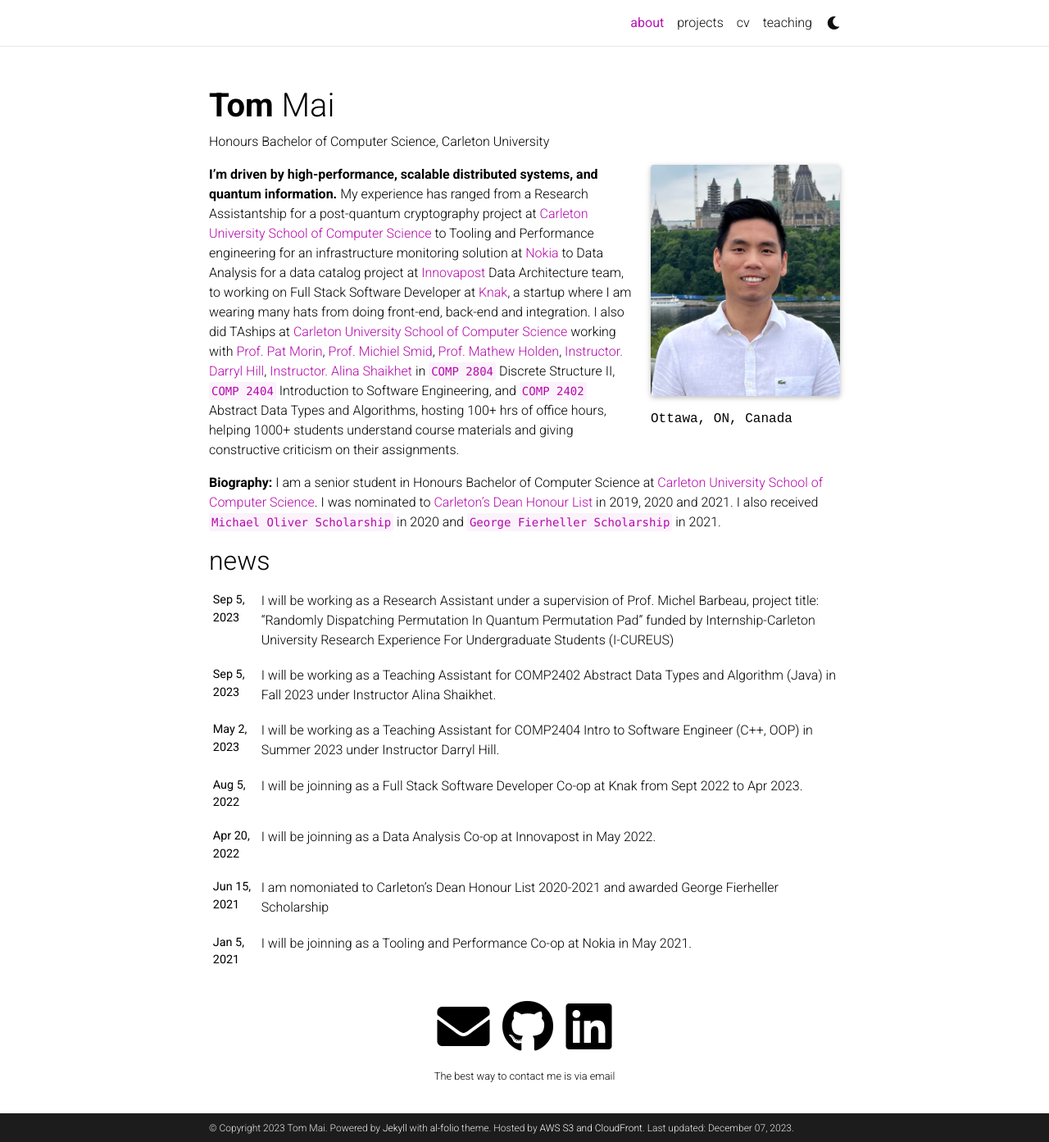
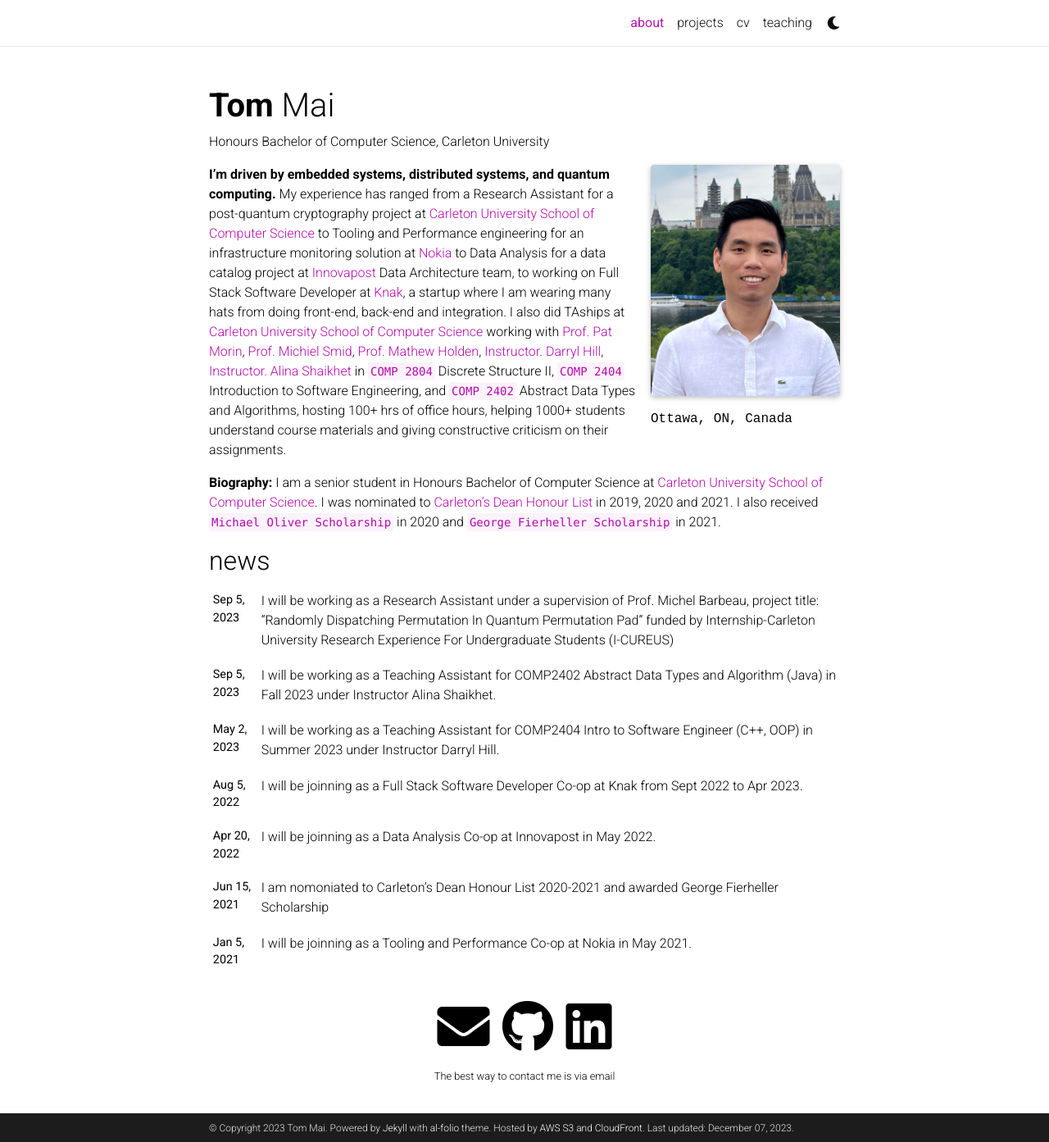
Before and after one commit to MinhThong14/My-Website, a Jekyll site: the page built from _pages/about.md, in a window 1280 px wide and 1393 px high. Shown: the whole window at 82% size. Built offline with Jekyll 4.4.1, drawn with Linux system fonts in a browser that asks for light colours; full-size pictures stand in for the smaller copies a plugin makes; comment, search, counter and statistics services are not loaded; a style sheet for code colours, icons or effects is not loaded.

Commit message:
Update resume

```diff
--- a/_pages/about.md
+++ b/_pages/about.md
@@ -17,6 +17,6 @@ selected_papers: true # includes a list of papers marked as "selected={true}"
 social: true  # includes social icons at the bottom of the page
 ---
 
-<span style="font-weight:600">I'm driven by high-performance, scalable distributed systems, and quantum information. </span>My experience has ranged from a Research Assistantship for a post-quantum cryptography project at [Carleton University School of Computer Science](https://carleton.ca/scs/) to Tooling and Performance engineering for an infrastructure monitoring solution at [Nokia](https://www.nokia.com/) to Data Analysis for a data catalog project at [Innovapost](https://innovapost.com/) Data Architecture team, to working on Full Stack Software Developer at [Knak](https://knak.com/), a startup where I am wearing many hats from doing front-end, back-end and integration. I also did TAships at [Carleton University School of Computer Science](https://carleton.ca/scs/) working with [Prof. Pat Morin](https://cglab.ca/~morin/), [Prof. Michiel Smid](http://people.scs.carleton.ca/~michiel/), [Prof. Mathew Holden](https://people.scs.carleton.ca/~matthewholden/), [Instructor. Darryl Hill](https://carleton.ca/scs/people/darryl-hill/), [Instructor. Alina Shaikhet](https://carleton.ca/scs/people/alina-shaikhet-2/) in `COMP 2804` Discrete Structure II, `COMP 2404` Introduction to Software Engineering, and `COMP 2402` Abstract Data Types and Algorithms, hosting 100+ hrs of office hours, helping 1000+ students understand course materials and giving constructive criticism on their assignments.
+<span style="font-weight:600">I'm driven by embedded systems, distributed systems, and quantum computing. </span>My experience has ranged from a Research Assistant for a post-quantum cryptography project at [Carleton University School of Computer Science](https://carleton.ca/scs/) to Tooling and Performance engineering for an infrastructure monitoring solution at [Nokia](https://www.nokia.com/) to Data Analysis for a data catalog project at [Innovapost](https://innovapost.com/) Data Architecture team, to working on Full Stack Software Developer at [Knak](https://knak.com/), a startup where I am wearing many hats from doing front-end, back-end and integration. I also did TAships at [Carleton University School of Computer Science](https://carleton.ca/scs/) working with [Prof. Pat Morin](https://cglab.ca/~morin/), [Prof. Michiel Smid](http://people.scs.carleton.ca/~michiel/), [Prof. Mathew Holden](https://people.scs.carleton.ca/~matthewholden/), [Instructor. Darryl Hill](https://carleton.ca/scs/people/darryl-hill/), [Instructor. Alina Shaikhet](https://carleton.ca/scs/people/alina-shaikhet-2/) in `COMP 2804` Discrete Structure II, `COMP 2404` Introduction to Software Engineering, and `COMP 2402` Abstract Data Types and Algorithms, hosting 100+ hrs of office hours, helping 1000+ students understand course materials and giving constructive criticism on their assignments.
 
 <span style="font-weight:600">Biography: </span> I am a senior student in Honours Bachelor of Computer Science at [Carleton University School of Computer Science](https://carleton.ca/scs/). I was nominated to [Carleton's Dean Honour List](https://carleton.ca/awards/2020-2021-deans-honour-list-2/) in  2019, 2020 and 2021. I also received `Michael Oliver Scholarship` in 2020 and `George Fierheller Scholarship` in 2021.
```
Also changed, not shown: 1 other file.
